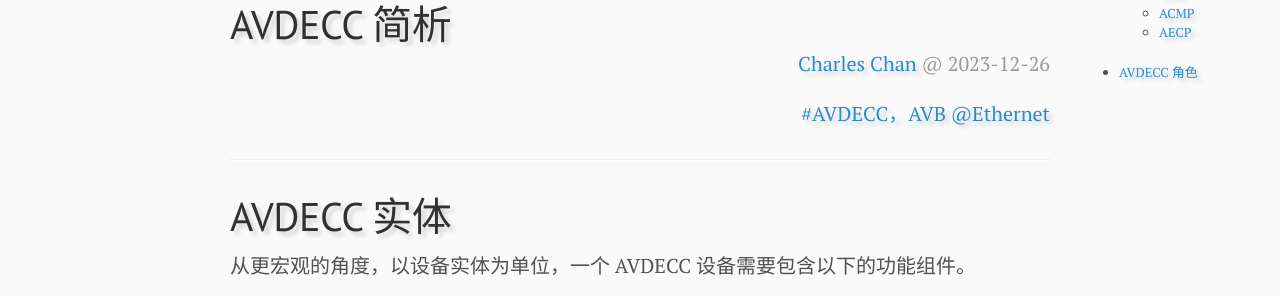
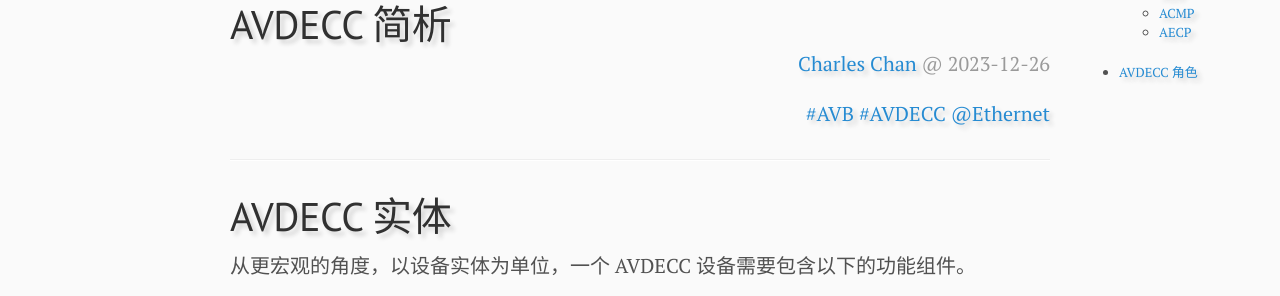
Before and after one commit to zeerd/zeerd.github.io, a Jekyll site: the page built from _posts/2023-12-26-avdecc.md, in a window 1280 px wide and 900 px high. Shown: the part 165-461 px from the top of the window. Built offline with Jekyll 4.4.1, drawn with Linux system fonts in a browser that asks for light colours; comment, search, counter and statistics services are not loaded.

```diff
--- a/_posts/2023-12-26-avdecc.md
+++ b/_posts/2023-12-26-avdecc.md
@@ -1,7 +1,7 @@
 ---
 layout: post
 title: AVDECC 简析
-tag: [AVDECC，AVB]
+tag: [AVDECC, AVB]
 categories: [Ethernet]
 ---
 
```
